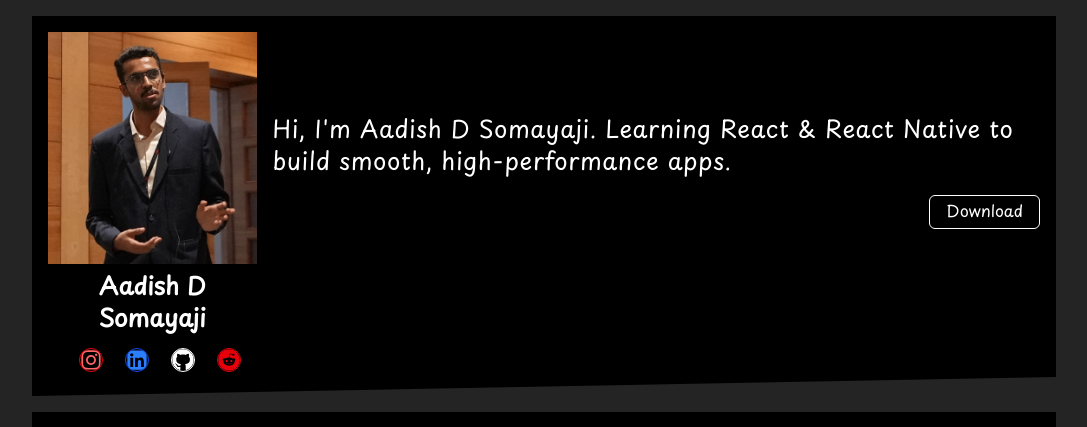
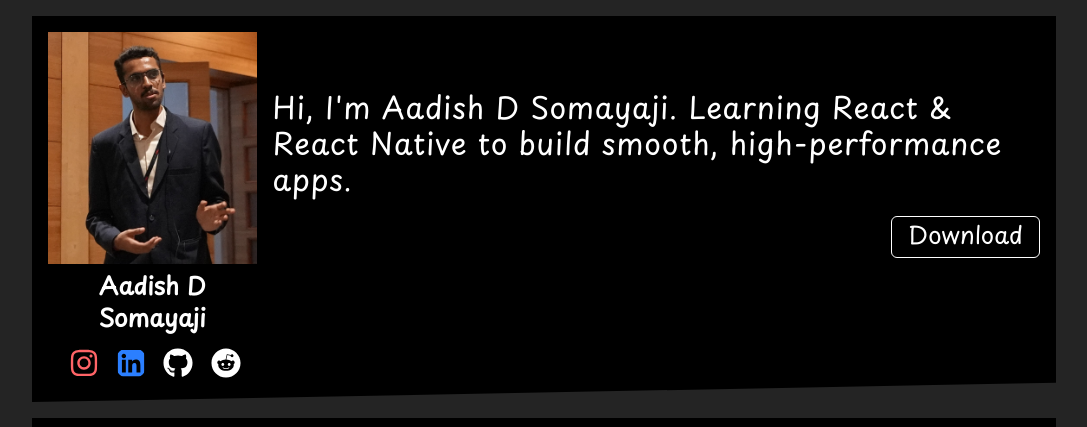
Before and after one commit to Hunter69240/resume-website, a React (Vite) app: page / in a window 1280 px wide. Shown: the top 427 px of the page, without its empty margins (96-1183 px from the left). Built offline with nearby package versions, Linux system fonts and the light colour scheme; the HTML template or start-up script is replaced by a standard one.

Commit message:
Final Ready

```diff
--- a/src/Components/ContactMeSection/Socials.jsx
+++ b/src/Components/ContactMeSection/Socials.jsx
@@ -2,10 +2,10 @@ import { FaInstagram, FaGithub, FaLinkedin, FaReddit } from 'react-icons/fa';
 
 export default function Socials() {
   const socials = [
-    { name: 'Instagram', icon: <FaInstagram />, link: 'https://instagram.com' },
+    { name: 'Instagram', icon: <FaInstagram />, link: 'https://www.instagram.com/mr_hunter69/' },
     { name: 'GitHub', icon: <FaGithub />, link: 'https://github.com/Hunter69240' },
-    { name: 'LinkedIn', icon: <FaLinkedin />, link: 'https://linkedin.com' },
-    { name: 'Reddit', icon: <FaReddit />, link: 'https://reddit.com' },
+    { name: 'LinkedIn', icon: <FaLinkedin />, link: 'www.linkedin.com/in/aadish-d-somayaji-787b952a8' },
+    { name: 'Reddit', icon: <FaReddit />, link: 'https://www.reddit.com/user/MrHunter69420/' },
   ];
 
   return (
--- a/src/Components/Home.jsx
+++ b/src/Components/Home.jsx
@@ -10,16 +10,16 @@ function Home() {
                 <div className="flex flex-col">
                     <img src={Profile} className="w-full h-auto max-h-[300px] object-cover "></img>
                     <p className="text-white text-xs font-bold text-center mt-2 mb-3 sm:text-2xl">Aadish D Somayaji</p>
-                    <div className="flex justify-between  ml-[15%] mb-2 mr-4 sm:text-2xl">
-                       <a href='https://www.instagram.com/mr_hunter69/'>  <FaInstagram className='hover:text-blue-600 text-red-400 border border-red-600  rounded-xl'/></a>
-                        <a href='https://www.linkedin.com/in/aadish-d-somayaji-787b952a8/'> <FaLinkedin className='hover:text-blue-600 text-blue-500 border border-blue-700  rounded-xl'/> </a>
-                        <a href='https://github.com/Hunter69240'>  <FaGithub className='hover:text-blue-600 text-white border border-white rounded-xl'/></a>
-                        <a href='https://github.com/Hunter69240'>  <FaReddit className='hover:text-blue-600 text-red-600 border border-red-600  rounded-xl'/></a>
+                    <div className="flex justify-between  ml-[10%] mb-2 mr-4 sm:text-2xl gap-2">
+                        <a href='https://www.instagram.com/mr_hunter69/'>  <FaInstagram className='hover:text-blue-600 text-red-400   rounded-xl text-xl sm:text-3xl'/></a>
+                        <a href='https://www.linkedin.com/in/aadish-d-somayaji-787b952a8/'> <FaLinkedin className='hover:text-blue-600 text-blue-500   rounded-xl text-xl sm:text-3xl'/> </a>
+                        <a href='https://github.com/Hunter69240'>  <FaGithub className='hover:text-blue-600 text-white rounded-xl text-xl sm:text-3xl'/></a>
+                        <a href='https://www.reddit.com/user/MrHunter69420/'>  <FaReddit className='hover:text-blue-600     text-white rounded-xl text-xl sm:text-3xl'/></a>
                     </div>
                 </div>
 
                 <div className="flex flex-col justify-center text-white w-full">
-                    <p className="text-white tracking-wide  mb-4 sm:text-2xl">
+                    <p className="text-white tracking-wide  mb-4 sm:text-3xl">
                         Hi, I'm Aadish D Somayaji. Learning React & React Native to build smooth, high-performance apps.
                     </p>
 
@@ -28,7 +28,7 @@ function Home() {
                             href="/Aadish_CV.pdf"
                             target="_blank"
                             rel="noopener noreferrer"
-                            className="text-white border border-white hover:bg-white hover:text-black rounded-md px-4 py-1 mb-17"
+                            className="text-white border border-white hover:bg-white hover:text-black rounded-md px-4 py-1 mb-17 sm:text-2xl"
                         >
                             Download
                         </a>
```
